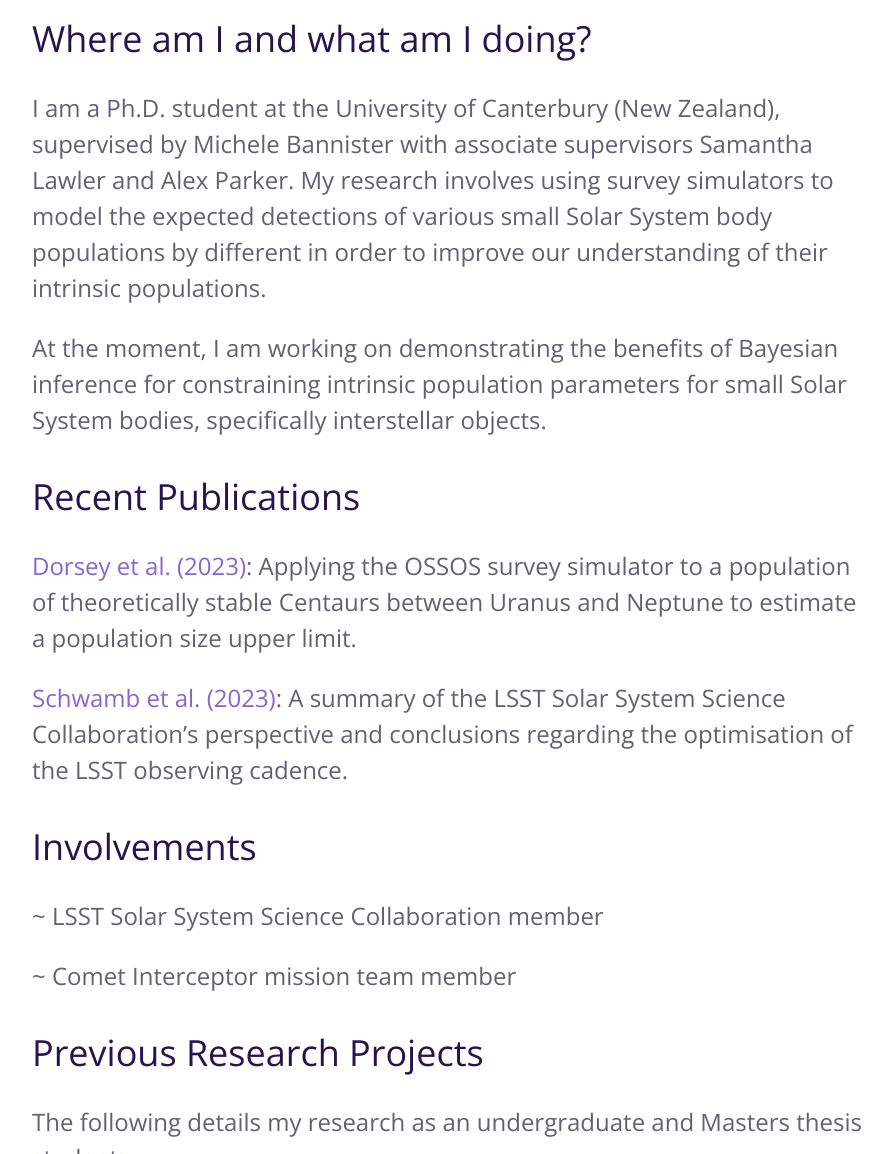
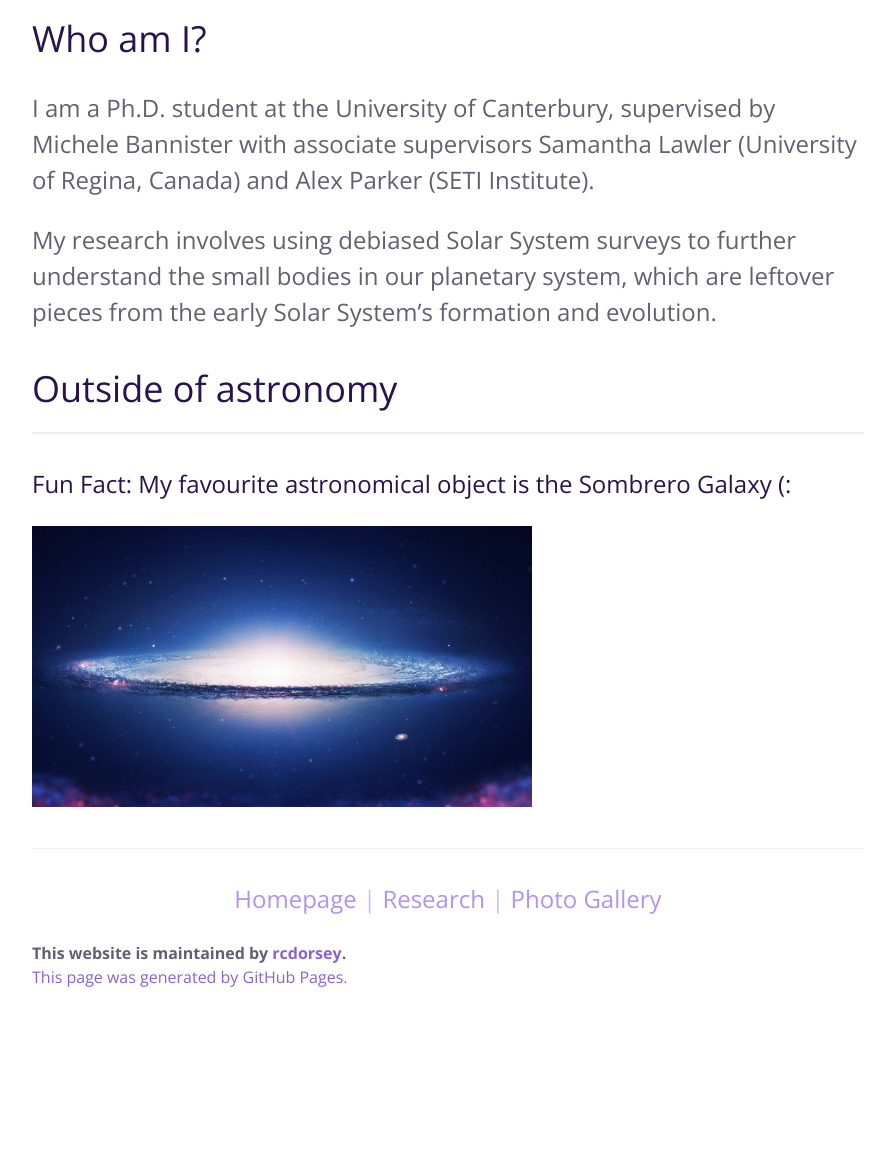
Before and after one commit to rcdorsey/rcdcorsey.github.io, a Jekyll site: the page built from index.md, in a window 1280 px wide and 1400 px high, scrolled down 494 px. Shown: the part 246-1400 px from the top of the window, without its empty margins (192-1087 px from the left). Built offline with Jekyll 4.4.1, drawn with Linux system fonts in a browser that asks for light colours; after the commit the page ends 1761 px from its top, so only the background shows below that; some of the changed text lies outside the part shown.

Commit message:
Update index.md

```diff
--- a/index.md
+++ b/index.md
@@ -4,35 +4,13 @@ title: Rosemary Dorsey
 description: Astronomy PhD Student at the University of Canterbury, New Zealand
 ---
 
-## Where am I and what am I doing?
+## Who am I?
 
-I am a Ph.D. student at the University of Canterbury (New Zealand), supervised by Michele Bannister with associate supervisors Samantha Lawler and Alex Parker. My research involves using survey simulators to model the expected detections of various small Solar System body populations by different in order to improve our understanding of their intrinsic populations.
+I am a Ph.D. student at the University of Canterbury, supervised by Michele Bannister with associate supervisors Samantha Lawler (University of Regina, Canada) and Alex Parker (SETI Institute).
 
-At the moment, I am working on demonstrating the benefits of Bayesian inference for constraining intrinsic population parameters for small Solar System bodies, specifically interstellar objects.
+My research involves using debiased Solar System surveys to further understand the small bodies in our planetary system, which are leftover pieces from the early Solar System's formation and evolution.
 
-## Recent Publications
-
-<a href="https://iopscience.iop.org/article/10.3847/PSJ/acd771">Dorsey et al. (2023)</a>: Applying the OSSOS survey simulator to a population of theoretically stable Centaurs between Uranus and Neptune to estimate a population size upper limit.
-
-<a href="https://iopscience.iop.org/article/10.3847/1538-4365/acc173">Schwamb et al. (2023)</a>: A summary of the LSST Solar System Science Collaboration's perspective and conclusions regarding the optimisation of the LSST observing cadence.
-
-## Involvements
-
-~ LSST Solar System Science Collaboration member
-
-~ Comet Interceptor mission team member
-
-## Previous Research Projects
-
-The following details my research as an undergraduate and Masters thesis student:
-
-~ Determining the modes of oscillation of five Southern Pulsating Stars
-
-~ Computational modelling pf the observed geometry of white dwarf accretion disks within eclipsing cataclysmic variable systems for different white dwarf and binary system parameters in order to simulate the light curves of different types of cataclysmic variables
-
-~ Characterising the star EPIC 250088244 and determining its membership to the Upper Scorpius region
-
-~ Determining the spin and orbital periods of two cataclysmic variables
+## Outside of astronomy
 
 ***
 
```
